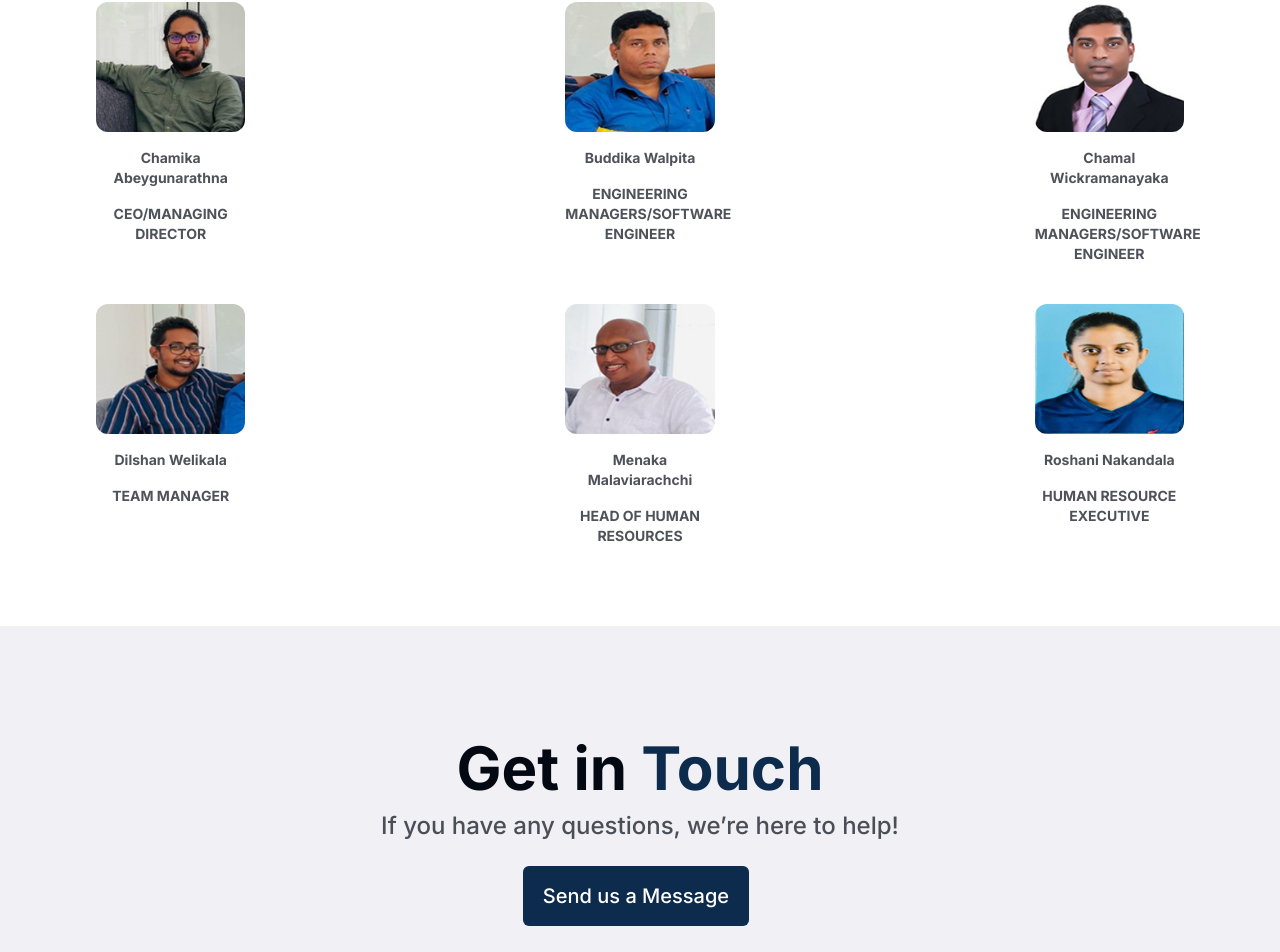
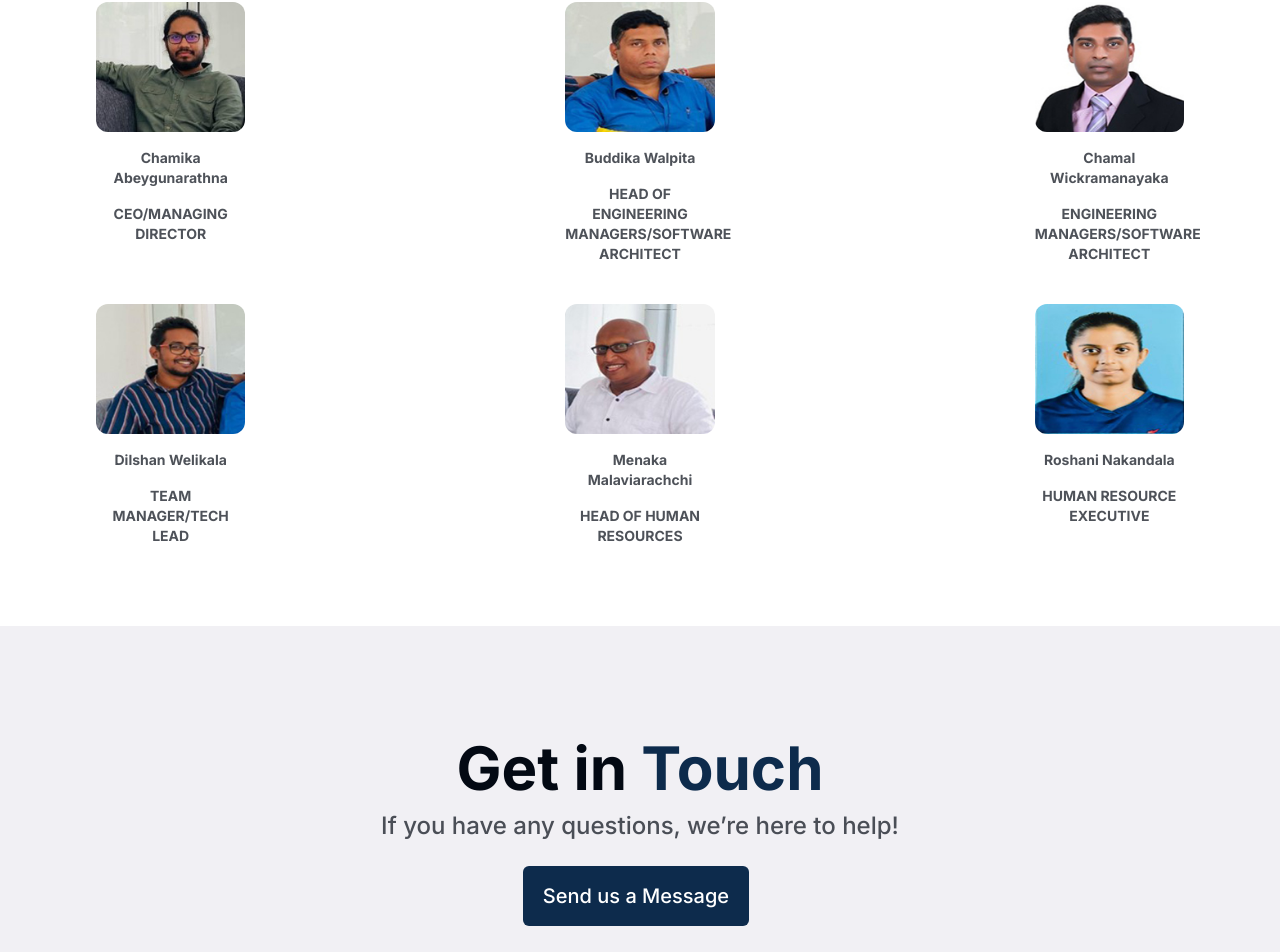
Before and after one commit to shaniAbeywick/it-company-website, a Next.js app: page /about in a window 1280 px wide. Shown: the part 1123-2075 px from the top of the page. Built offline with nearby package versions, Linux system fonts and the light colour scheme.

Commit message:
changing the content error

```diff
--- a/app/components/AboutUsEmployee.tsx
+++ b/app/components/AboutUsEmployee.tsx
@@ -131,7 +131,7 @@ function AboutUsEmployee() {
                                         <Image src="/images/user2.jpg" alt='empolyeeImg' width={182} height={158} className='w-full h-full rounded-xl' />
                                     </div>
                                     <h2 className='text-black-100 text-opacity-70 text-sm font-bold mt-4 employee-name'>Buddika Walpita</h2>
-                                    <h2 className='text-black-100 text-opacity-70 text-sm text-center font-bold mt-4'>ENGINEERING MANAGERS/SOFTWARE ENGINEER</h2>
+                                    <h2 className='text-black-100 text-opacity-70 text-sm text-center font-bold mt-4'>HEAD OF ENGINEERING MANAGERS/SOFTWARE ARCHITECT</h2>
 
                                 </div>
                             </button>
@@ -146,7 +146,7 @@ function AboutUsEmployee() {
 
                                             <div className="flex flex-col justify-between p-4 leading-normal">
                                                 <h2 className='text-white md:text-7xl text-6xl font-bold'>Buddika Walpita</h2>
-                                                <h3 className='text-white text-lg font-light italic mt-4'>ENGINEERING MANAGERS/SOFTWARE ENGINEER</h3>
+                                                <h3 className='text-white text-lg font-light italic mt-4'>HEAD OF ENGINEERING MANAGERS/SOFTWARE ARCHITECT</h3>
                                                 <h3 className='text-white text-lg font-light italic mt-4'>B. Tech in Software Technology (2nd Class Upper)</h3>
                                                 <p className='text-white text-base font-normal mt-8 max-w-[100ch]'>Buddhika is a dedicated and versatile professional who excels at the confluence of
                                                     technology, education, and leadership. Armed with a Bachelor's degree in Software
@@ -199,7 +199,7 @@ function AboutUsEmployee() {
                                         <Image src="/images/user3.jpg" alt='empolyeeImg' width={182} height={158} className='w-full h-full rounded-xl' />
                                     </div>
                                     <h2 className='text-black-100 text-opacity-70 text-sm font-bold mt-4 employee-name'>Chamal Wickramanayaka </h2>
-                                    <h2 className='text-black-100 text-opacity-70 text-sm text-center font-bold mt-4'>ENGINEERING MANAGERS/SOFTWARE ENGINEER</h2>
+                                    <h2 className='text-black-100 text-opacity-70 text-sm text-center font-bold mt-4'>ENGINEERING MANAGERS/SOFTWARE ARCHITECT</h2>
                                 </div>
                             </button>
                         </div>
@@ -212,7 +212,7 @@ function AboutUsEmployee() {
 
                                             <div className="flex flex-col justify-between p-4 leading-normal">
                                                 <h2 className='text-white md:text-7xl text-6xl font-bold'>Chamal Wickramanayaka</h2>
-                                                <h3 className='text-white text-lg font-light italic mt-4'>ENGINEERING MANAGERS/SOFTWARE ENGINEER</h3>
+                                                <h3 className='text-white text-lg font-light italic mt-4'>ENGINEERING MANAGERS/SOFTWARE ARCHITECT</h3>
                                                 <h3 className='text-white text-lg font-light italic mt-4'>Msc in Data Science and AI -USJ, BIT - USCS - 1st Class</h3>
                                                 <p className='text-white text-base font-normal mt-8 max-w-[100ch]'>Chamal, a seasoned Software Engineer with an impressive 13-year track record, brings a wealth of expertise to the table. With a dedicated focus on data science and artificial intelligence for the past three years, Chamal is driven by an unwavering passion for technology and its boundless possibilities.</p>
                                                 <p className='text-white text-base font-normal mt-8 max-w-[100ch]'>
@@ -242,7 +242,7 @@ function AboutUsEmployee() {
                                         <Image src="/images/user4.jpg" alt='empolyeeImg' width={182} height={158} className='w-full h-full rounded-xl' />
                                     </div>
                                     <h2 className='text-black-100 text-opacity-70 text-sm font-bold mt-4 employee-name'>Dilshan Welikala</h2>
-                                    <h2 className='text-black-100 text-opacity-70 text-sm text-center font-bold mt-4'>TEAM MANAGER</h2>
+                                    <h2 className='text-black-100 text-opacity-70 text-sm text-center font-bold mt-4'>TEAM MANAGER/TECH LEAD</h2>
                                 </div>
                             </button>
                         </div>
@@ -255,7 +255,7 @@ function AboutUsEmployee() {
 
                                             <div className="flex flex-col justify-between p-4 leading-normal">
                                                 <h2 className='text-white md:text-7xl text-6xl font-bold'>Dilshan Welikala</h2>
-                                                <h3 className='text-white text-lg font-light italic mt-4'>TEAM MANAGER</h3>
+                                                <h3 className='text-white text-lg font-light italic mt-4'>TEAM MANAGER/TECH LEAD</h3>
                                                 <h3 className='text-white text-lg font-light italic mt-4'>Bsc in Software Engineering</h3>
                                                 <p className='text-white text-base font-normal mt-8 max-w-[100ch]'>Dilshan Welikala,an accomplished Web Developer with a degree in Software Engineering from NSBM, boasts a distinguished professional journey that commenced in 2015 as a Trainee PHP Developer. Dilshan's career has evolved seamlessly, encompassing roles such as Web Designer, UI/UX Designer, Visual Designer, and Front-end Developer,showcasing his versatility and depth of expertise.</p>
                                                 <p className='text-white text-base font-normal mt-8 max-w-[100ch]'>
--- a/app/components/ContactUsMainContent.tsx
+++ b/app/components/ContactUsMainContent.tsx
@@ -61,7 +61,7 @@ function ContactUsMainContent() {
                         </p>
                     </div>
                     <div>
-                    <h3 className='text-3xl font-bold text-black-100'>Emil Us</h3>
+                    <h3 className='text-3xl font-bold text-black-100'>Email Us</h3>
                     <a href="mailto:info@cdazzdev.com" className='text-lg font-medium text-black-100 text-opacity-70 mt-2 underline decoration-slate-600 decoration-2 underline-offset-2'>
                     info@cdazzdev.com
                     </a>
```
